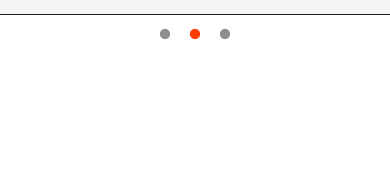
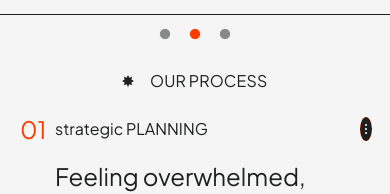
Before and after one commit to FluffyClaws/hulo.dev-test-page, a React (Create React App) app: page / in a window 390 px wide. Shown: the part 3835-4029 px from the top of the page. Before the commit the page ends 3880 px from the top, so only its background shows below. Built offline with nearby package versions, Linux system fonts and the light colour scheme.

Commit message:
mobile procceses-section

```diff
--- a/src/components/MiscElements/ProcessCard.scss
+++ b/src/components/MiscElements/ProcessCard.scss
@@ -1,3 +1,11 @@
+.process-card {
+  width: 1109px;
+  flex-direction: column;
+  justify-content: flex-start;
+  gap: var(--gap-45xl);
+  font-size: var(--h5-size);
+  color: var(--baseline-dark);
+  border-bottom: 1px solid var(--baseline-dark);
   .process-card-wrapper {
     align-self: stretch;
     border-bottom: 1px solid var(--baseline-darck);
@@ -6,22 +14,6 @@
     justify-content: flex-start;
     padding: 0 0 var(--padding-29xl);
     gap: var(--gap-13xl);
-}
-.process-card {
-  width: 1109px;
-  flex-direction: column;
-  justify-content: flex-start;
-  gap: var(--gap-45xl);
-  font-size: var(--h5-size);
-  color: var(--baseline-dark);
-  border-bottom: 1px solid var(--baseline-dark);
-}
-.process-card,
-.process-card-wrapper {
-  display: flex;
-  align-items: flex-start;
-  max-width: 100%;
-}
     .card-num {
       width: 110px;
       position: relative;
@@ -30,11 +22,12 @@
       flex-shrink: 0;
       color: var(--color-orangered);
     }
-
-.content-headline :last-child {
-  font-size: var(--h3-size);
-  line-height: 120%;
-}
+    .content-wrapper {
+      flex: 1;
+      gap: var(--gap-13xl);
+      min-width: 577px;
+      max-width: 100%;
+      color: var(--baseline-darck);
 
       .content-headline {
         align-self: stretch;
@@ -44,18 +37,45 @@
         justify-content: flex-start;
         gap: var(--gap-13xl);
         font-weight: 400;
-}
-.content-headline p {
+        p {
           align-self: stretch;
           position: relative;
           line-height: 34px;
           margin: 0;
+        }
+      }
+      .content-headline :last-child {
+        font-size: var(--h3-size);
+        line-height: 120%;
+      }
+    }
+  }
+}
+.process-desc {
+  align-self: stretch;
+  border-radius: var(--br-5xs);
+  background-color: var(--baseline-bg);
+  padding: var(--padding-13xl);
+  gap: var(--gap-45xl);
+  transition: max-height 0.5s, opacity 0.5s ease-in-out,
+    visibility 0.5s ease-in-out, padding-top 0.5s ease-in-out,
+    padding-bottom 0.5s ease-in-out;
+  overflow: hidden;
+  max-height: 483px;
+  opacity: 1;
+  visibility: visible;
 }
 .process-desc p {
   align-self: stretch;
   position: relative;
   line-height: 140%;
   margin: 0;
+}
+.process-card,
+.process-card-wrapper {
+  display: flex;
+  align-items: flex-start;
+  max-width: 100%;
 }
 
 .process-desc,
@@ -69,27 +89,7 @@
 .content-wrapper {
   flex-direction: column;
 }
-.process-desc {
-  align-self: stretch;
-  border-radius: var(--br-5xs);
-  background-color: var(--baseline-bg);
-  padding: var(--padding-13xl);
-  gap: var(--gap-45xl);
-  transition: max-height 0.5s, opacity 0.5s ease-in-out,
-    visibility 0.5s ease-in-out, padding-top 0.5s ease-in-out,
-    padding-bottom 0.5s ease-in-out;
-  overflow: hidden;
-  max-height: 483px; /* adjusted to your content's natural max height */
-  opacity: 1;
-  visibility: visible;
-}
-.content-wrapper {
-  flex: 1;
-  gap: var(--gap-13xl);
-  min-width: 577px;
-  max-width: 100%;
-  color: var(--baseline-darck);
-}
+
 .ham-menu {
   height: 48px;
   width: 48px;
@@ -143,3 +143,51 @@
     visibility 0.5s ease-in-out, padding-top 0.5s ease-in-out,
     padding-bottom 0.5s ease-in-out;
 }
+
+@media screen and (max-width: 450px) {
+  .process-card {
+    width: 100%;
+    flex-wrap: wrap;
+    .process-card-wrapper {
+      flex-direction: row;
+      padding: 0 20px;
+      gap: 20px;
+      .ham-menu {
+        width: 24px;
+        height: 24px;
+        margin-top: 5px;
+        img {
+          transform: scale(-0.5);
+        }
+      }
+      .card-num {
+        width: 15px;
+      }
+    }
+    .content-wrapper {
+      width: 100%;
+      min-width: auto !important;
+      gap: 20px !important;
+      padding: 0 0 20px;
+      .content-headline {
+        gap: 16px !important;
+        font-size: 16px;
+        p {
+          order: -1;
+        }
+      }
+      .content-headline :last-child {
+        font-size: 24px !important;
+      }
+    }
+  }
+  .process-desc {
+    font-size: 16px;
+    gap: 20px;
+    align-items: center;
+    padding: 16px;
+    p {
+      text-align: center;
+    }
+  }
+}
--- a/src/components/MiscElements/ProcessCard.tsx
+++ b/src/components/MiscElements/ProcessCard.tsx
@@ -16,7 +16,6 @@ const ProcessCard: React.FC<ProcessProps> = ({
   description,
 }) => {
   const [isCollapsed, setIsCollapsed] = useState(false);
-
   const [isRotated, setIsRotated] = useState(false);
 
   const toggleCollapse = () => {
--- a/src/components/ProcessesSection.scss
+++ b/src/components/ProcessesSection.scss
@@ -1,10 +1,30 @@
+.processes-section {
+  align-self: stretch;
+  justify-content: center;
+  padding: var(--padding-101xl) var(--padding-xl) var(--padding-101xl);
+  box-sizing: border-box;
+  text-align: left;
+  font-size: var(--font-size-base);
+  color: var(--baseline-dark);
+  font-family: var(--button);
+  background: var(--baseline-bg-alt);
+  .processes-container {
+    width: 1680px;
+    justify-content: space-between;
+    gap: var(--gap-xl);
+    .categorie-wrapper {
+      display: flex;
+      flex-direction: row;
+      align-items: baseline;
+      justify-content: flex-start;
+      gap: var(--gap-base);
       .star {
         width: 12px;
         height: 12px;
         position: relative;
       }
-
-.our-process {
+      p {
+        margin: 0;
         position: relative;
         letter-spacing: 0.15px;
         line-height: 140%;
@@ -12,12 +32,13 @@
         display: inline-block;
         min-width: 118px;
       }
-.categorie-wrapper {
+    }
+    .processes-wrapper {
       display: flex;
-  flex-direction: row;
-  align-items: baseline;
-  justify-content: flex-start;
-  gap: var(--gap-base);
+      flex-direction: column;
+      gap: var(--gap-45xl);
+    }
+  }
 }
 
 .processes-section,
@@ -31,24 +52,19 @@
 .processes-container {
   flex-direction: row;
 }
+
+@media screen and (max-width: 450px) {
+  .processes-section {
+    padding: 55px 0;
     .processes-container {
-  width: 1680px;
-  justify-content: space-between;
-  gap: var(--gap-xl);
+      padding: 0;
+      width: 100%;
+      flex-direction: column;
+      align-items: center;
+      .processes-wrapper {
+        width: 100%;
+        gap: 32px;
       }
-.processes-section {
-  align-self: stretch;
-  justify-content: center;
-  padding: var(--padding-101xl) var(--padding-xl) var(--padding-101xl);
-  box-sizing: border-box;
-  text-align: left;
-  font-size: var(--font-size-base);
-  color: var(--baseline-dark);
-  font-family: var(--button);
-  background: var(--baseline-bg-alt);
     }
-.processes-cards-wrapper {
-  display: flex;
-  flex-direction: column;
-  gap: var(--gap-45xl);
   }
+}
--- a/src/components/ProcessesSection.tsx
+++ b/src/components/ProcessesSection.tsx
@@ -7,10 +7,15 @@ const ProcessesSection = () => {
     <section className="processes-section">
       <div className="processes-container">
         <div className="categorie-wrapper">
-          <img className="star" loading="lazy" alt="" src="/hulo.dev-test-page/star-2.svg" />
-          <div className="our-process">OUR PROCESS</div>
+          <img
+            className="star"
+            loading="lazy"
+            alt=""
+            src="/hulo.dev-test-page/star-2.svg"
+          />
+          <p>OUR PROCESS</p>
         </div>
-        <div className="processes-cards-wrapper">
+        <div className="processes-wrapper">
           <ProcessCard
             cardNumber="01"
             headline="strategic PLANNING"
--- a/src/pages/Home.tsx
+++ b/src/pages/Home.tsx
@@ -19,8 +19,8 @@ const Home: React.FC = () => {
       <AboutSection />
       <HowWeWork />
       <CardsSection />
-      {/* <ProcessesSection />
-      <Highlights />
+      <ProcessesSection />
+      {/* <Highlights />
       <Testimonials />
       <GetInTouchSection />
       <Footer /> */}
```
Lines whose indentation alone changed are shown as unchanged.
